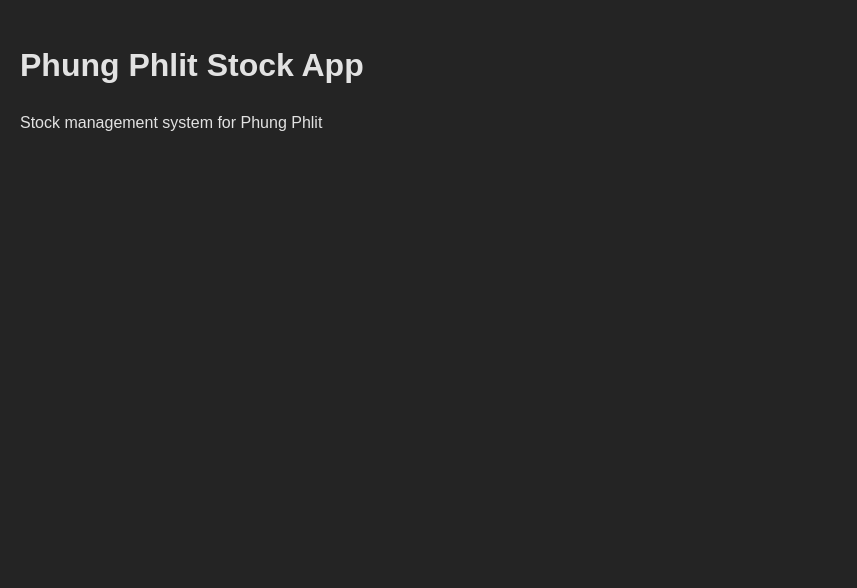
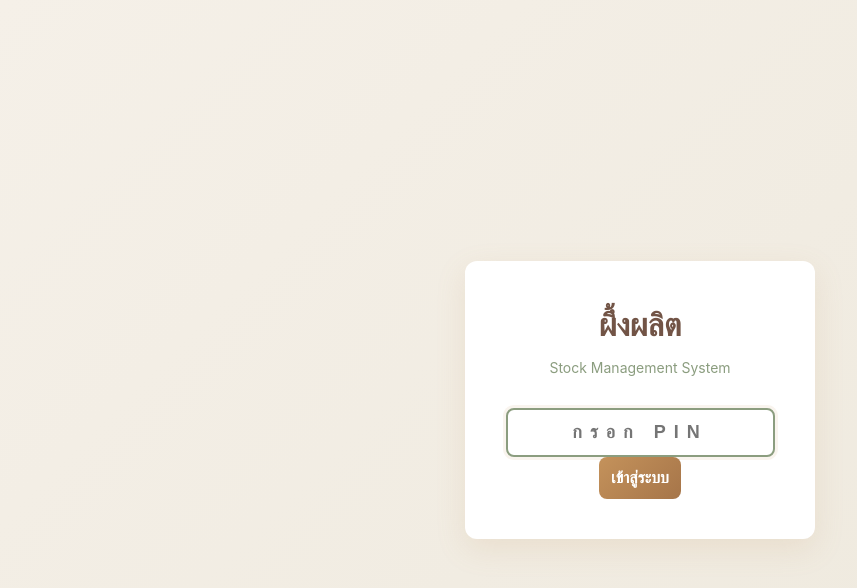
Before and after one commit to phungphlit-stack/phung-phlit-stock-app, a React (Vite) app: page / in a window 1280 px wide. Shown: the top 588 px of the page, without its empty margins (0-857 px from the left). Built offline with nearby package versions, Linux system fonts and the light colour scheme.

Commit message:
Add App.jsx and App.css with Botanical Honey theme and PIN login

```diff
--- /dev/null
+++ b/src/App.css
@@ -0,0 +1,125 @@
+* {
+  margin: 0;
+  padding: 0;
+  box-sizing: border-box;
+}
+
+body {
+  font-family: -apple-system, BlinkMacSystemFont, 'Segoe UI', Roboto, Oxygen, Ubuntu, Cantarell, sans-serif;
+}
+
+/* Login Screen */
+.login-container {
+  display: flex;
+  align-items: center;
+  justify-content: center;
+  min-height: 100vh;
+  background: linear-gradient(135deg, #f5f0e8 0%, #ede8dc 100%);
+}
+
+.login-box {
+  background: white;
+  padding: 40px;
+  border-radius: 12px;
+  box-shadow: 0 10px 30px rgba(196, 146, 91, 0.15);
+  text-align: center;
+  width: 100%;
+  max-width: 350px;
+}
+
+.login-box h1 {
+  color: #725446;
+  font-size: 32px;
+  margin-bottom: 8px;
+  font-weight: bold;
+}
+
+.login-box .subtitle {
+  color: #8B9D7F;
+  font-size: 14px;
+  margin-bottom: 30px;
+}
+
+.pin-input {
+  padding: 12px;
+  font-size: 18px;
+  border: 2px solid #C4925B;
+  border-radius: 8px;
+  text-align: center;
+  letter-spacing: 8px;
+  font-weight: bold;
+  color: #725446;
+}
+
+.pin-input:focus {
+  outline: none;
+  border-color: #8B9D7F;
+  box-shadow: 0 0 0 3px rgba(196, 146, 91, 0.1);
+}
+
+.error {
+  color: #d32f2f;
+  font-size: 13px;
+  margin-top: -10px;
+}
+
+.btn-login {
+  padding: 12px;
+  font-size: 16px;
+  font-weight: bold;
+  border: none;
+  border-radius: 8px;
+  background: linear-gradient(135deg, #C4925B 0%, #A67549 100%);
+  color: white;
+  cursor: pointer;
+  transition: all 0.3s;
+}
+
+.btn-login:hover {
+  transform: translateY(-2px);
+  box-shadow: 0 5px 15px rgba(196, 146, 91, 0.3);
+}
+
+/* App Screen */
+.app-container {
+  min-height: 100vh;
+  background: linear-gradient(135deg, #f5f0e8 0%, #ede8dc 100%);
+}
+
+.app-header {
+  background: white;
+  padding: 20px;
+  display: flex;
+  justify-content: space-between;
+  align-items: center;
+  box-shadow: 0 2px 8px rgba(196, 146, 91, 0.1);
+}
+
+.app-header h1 {
+  color: #725446;
+  font-size: 24px;
+}
+
+.btn-logout {
+  padding: 10px 20px;
+  font-size: 14px;
+  font-weight: bold;
+  border: none;
+  border-radius: 6px;
+  background: #8B9D7F;
+  color: white;
+  cursor: pointer;
+  transition: all 0.3s;
+}
+
+.btn-logout:hover {
+  background: #7a8a6e;
+  transform: translateY(-1px);
+}
+
+.app-main {
+  padding: 30px;
+  max-width: 1200px;
+  margin: 0 auto;
+  color: #725446;
+}
--- a/src/App.jsx
+++ b/src/App.jsx
@@ -1,8 +1,63 @@
+import { useState } from 'react'
+import './App.css'
+
 export default function App() {
+  const [pin, setPin] = useState('')
+  const [isLoggedIn, setIsLoggedIn] = useState(false)
+  const [error, setError] = useState('')
+
+  const handlePinSubmit = (e) => {
+    e.preventDefault()
+    if (pin === '4510') {
+      setIsLoggedIn(true)
+      setError('')
+    } else {
+      setError('PIN ไม่ถูกต้อง')
+      setPin('')
+    }
+  }
+
+  if (!isLoggedIn) {
+    return (
+      <div className="login-container">
+        <div className="login-box">
+          <h1>ผึ้งผลิต</h1>
+          <p className="subtitle">Stock Management System</p>
+          <form onSubmit={handlePinSubmit}>
+            <input
+              type="password"
+              maxLength="4"
+              value={pin}
+              onChange={(e) => setPin(e.target.value)}
+              placeholder="กรอก PIN"
+              className="pin-input"
+              autoFocus
+            />
+            {error && <p className="error">{error}</p>}
+            <button type="submit" className="btn-login">เข้าสู่ระบบ</button>
+          </form>
+        </div>
+      </div>
+    )
+  }
+
   return (
-    <div style={{ padding: '20px', fontFamily: 'Arial' }}>
-      <h1>Phung Phlit Stock App</h1>
-      <p>Stock management system for Phung Phlit</p>
+    <div className="app-container">
+      <header className="app-header">
+        <h1>ผึ้งผลิต Stock App</h1>
+        <button
+          className="btn-logout"
+          onClick={() => {
+            setIsLoggedIn(false)
+            setPin('')
+          }}
+        >
+          ออกจากระบบ
+        </button>
+      </header>
+      <main className="app-main">
+        <p>สวัสดี! ยินดีต้อนรับเข้าสู่ระบบจัดการสต็อก</p>
+      </main>
     </div>
   )
 }
```
